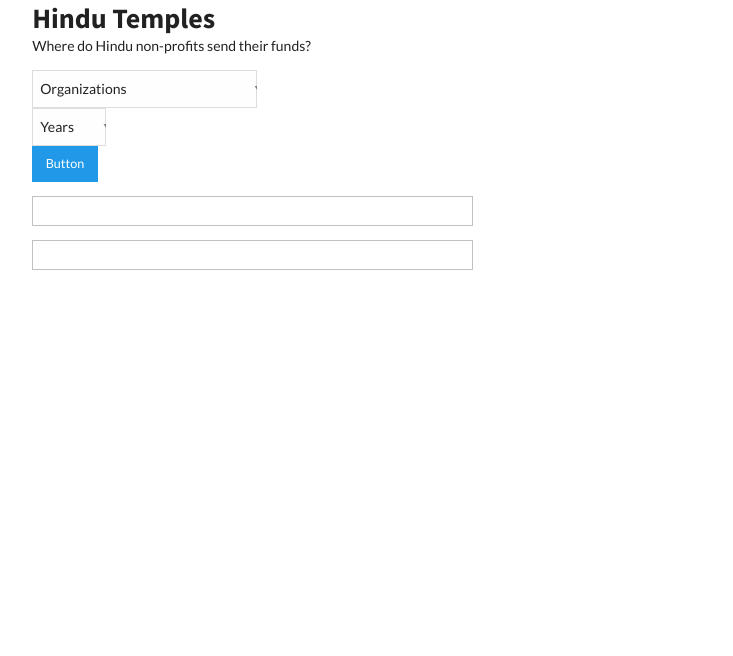
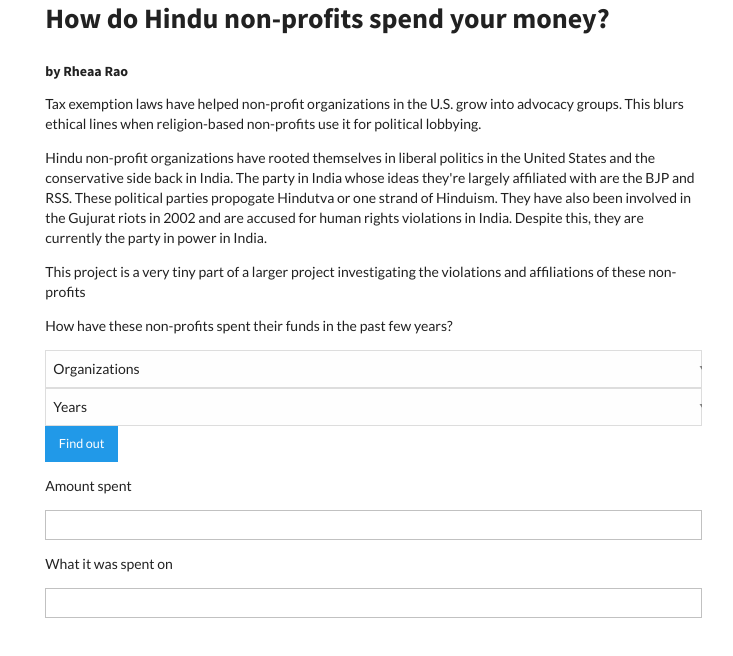
Before and after one commit to RheaaRao/temples, a plain HTML site: page index.html in a window 1280 px wide. Shown: the whole page, without its empty margins (96-829 px from the left). Drawn offline with Linux system fonts and the light colour scheme.

Commit message:
still breaks

```diff
--- a/index.html
+++ b/index.html
@@ -71,18 +71,26 @@
   </head>
   <body>
 
-    <div class="row">
-      <div class="large-12 columns">
-        <h1>Hindu Temples</h1>
-      </div>
-    </div>
 
 
-    <div class="row">
-      <div class="large-8 medium-8 small-12 columns">
-        <p> Where do Hindu non-profits send their funds? </p>
+        <div class="row">
+        <div class="large-12 medium-12 small-12 columns">
 
-        <div class="large-4 medium-6 small-12">
+        <div class="large-8 medium-8 small-8 columns">
+
+        <h1> How do Hindu non-profits spend your money? </h1>
+        <h5> by Rheaa Rao </h5>
+
+         <p> Tax exemption laws have helped non-profit organizations in the U.S. grow into advocacy groups. This blurs ethical lines when religion-based non-profits use it for political lobbying.  </p>
+
+        <p> Hindu non-profit organizations have rooted themselves in liberal politics in the United States and the conservative side back in India. The party in India whose ideas they're largely affiliated with are the BJP and RSS. These political parties propogate Hindutva or one strand of Hinduism. They have also been involved in the Gujurat riots in 2002 and are accused for human rights violations in India. Despite this, they are currently the party in power in India. </p>
+
+        <p> This project is a very tiny part of a larger project investigating the violations and affiliations of these non-profits </p>
+
+        <p> How have these non-profits spent their funds in the past few years?  </p>
+
+
+
 
         <select name="organizations" class="ui dropdown" id="orgSelect">
                 <option value =""> Organizations </option>
@@ -92,11 +100,6 @@
                 <option value="India Development and Relief Fund"> India Development and Relief Fund </option>
 
         </select>
-        </div>
-
-        <div class="row">
-        <div class="large-8 medium-8 small-12 columns">
-        <div class="large-2 medium-4 small-6">
 
 
 
@@ -108,15 +111,17 @@
 
         </select>
 
+        <div><a href="#" class="button" id="appbutton"> Find out </a></div>
+
+       <p> Amount spent </p> <div id="result" class="callout">  </div>
+
+       <p> What it was spent on </p> <div id="result2" class="callout"> </div>
+
+
 
          </div>
 
 
-        <div><a href="#" class="button" id="appbutton"> Button </a></div>
-
-        <div id="result" class="callout"> </div>
-
-        <div id="result2" class="callout"> </div>
 
 
 
--- a/js/app.js
+++ b/js/app.js
@@ -14,10 +14,10 @@
 
 
 
-    $('#select')
+    $('#orgSelect')
     .dropdown();
 
-    $('#secondSelect')
+    $('#yearSelect')
     .dropdown();
 
      //want the button to run after user input from each field
--- a/js/data/data.js
+++ b/js/data/data.js
@@ -3,6 +3,8 @@
 var temples= [{"Organization":"Hindu American Foundation","Year":2014,"Amount ":182009,"Reason":"Published the only human rights report on Hindu minorities worldwide. Hosted annual Congressional briefings to draw awareness to human rights"},
 {"Organization":"Hindu American Foundation","Year":2014,"Amount":182009,"Reason":" Created a Hinduism Teacher's Training Course. Trained over five hundred public school teachers on how to teach about Hinduism in the classroom. Conducted teacher's trainings from California to Texas."},
 {"Organization":"Hindu American Foundation","Year":2014,"Amount":189086,"Reason":"Supported a summer congressional internship for providing eight Hindu American interns with the opportunity to learn on Capitol Hill and act as ambassadors for the Hindu American community. "},
+{"Organization":"Hindu American Foundation","Year":2013,"Amount":0,"Reason":"Journalist is still gathering data"},
+{"Organization":"Hindu American Foundation","Year":2012,"Amount":0,"Reason":"Journalist is still gathering data"},
 {"Organization":"Hindu Swayamsevak Sangh","Year":2014,"Amount":98000,"Reason":"Conducted twenty eight Family Camp and Hindu Heritage Camps of one to three days each for various audience to instill in them the principles of Hindu Way of Life Participants were able to learn the Hindu Philosophy and practice the Hindu way of life in a conducive environment through yoga, games and intellactual discources. About 2500 people."},
 {"Organization":"Hindu Swayamsevak Sangh","Year":2014,"Amount":41082,"Reason":"Running a Camp site in Belfast NY"},
 {"Organization":"Hindu Swayamsevak Sangh","Year":2014,"Amount":70000,"Reason":"Youth Developement Conducted 5 Sangh Siksha Vargs of seven days each to instill in them the principles of Hindu Way of Life Participants were able to learn the Hindu philosophy and practice the Hindu way of life in a conducive environment through yoga, games and intellectual discources. About five hundred people."},
@@ -24,4 +26,4 @@
 {"Organization":"Vishwa Hindu Parishad","Year":2012,"Amount":92249,"Reason":"Funds provided for relief and services, support and child activities, youth books and emporiums, educational vidhyalas, seva projects, one teacher school, festival celebrations, etc  "},
 {"Organization":"Vishwa Hindu Parishad","Year":2012,"Amount":113483,"Reason":"Provided contributions to various charities for educational, medical, religious and other charitable and humanitarian activities in India"},
 {"Organization":"Vishwa Hindu Parishad","Year":2012,"Amount":325027,"Reason":"Family and youth camps, conferences and Balvihar"},
-{"Organization":"India Development and Relief Fund","Year":2014,"Amount":1289125,"Reason":"To provide development assistance to needy and poor people striken with poverty, illiteracy, unemployment, sickness, homelessness, relief and rehabilitation for victims of natural disasters, primarily in India, but also in Nepal"}];
+{"Organization":"India Development and Relief Fund","Year":2014,"Amount":1289125,"Reason":"To provide development assistance to needy and poor people striken with poverty, illiteracy, unemployment, sickness, homelessness, relief and rehabilitation for victims of natural disasters, primarily in India, but also in Nepal"}]
```
